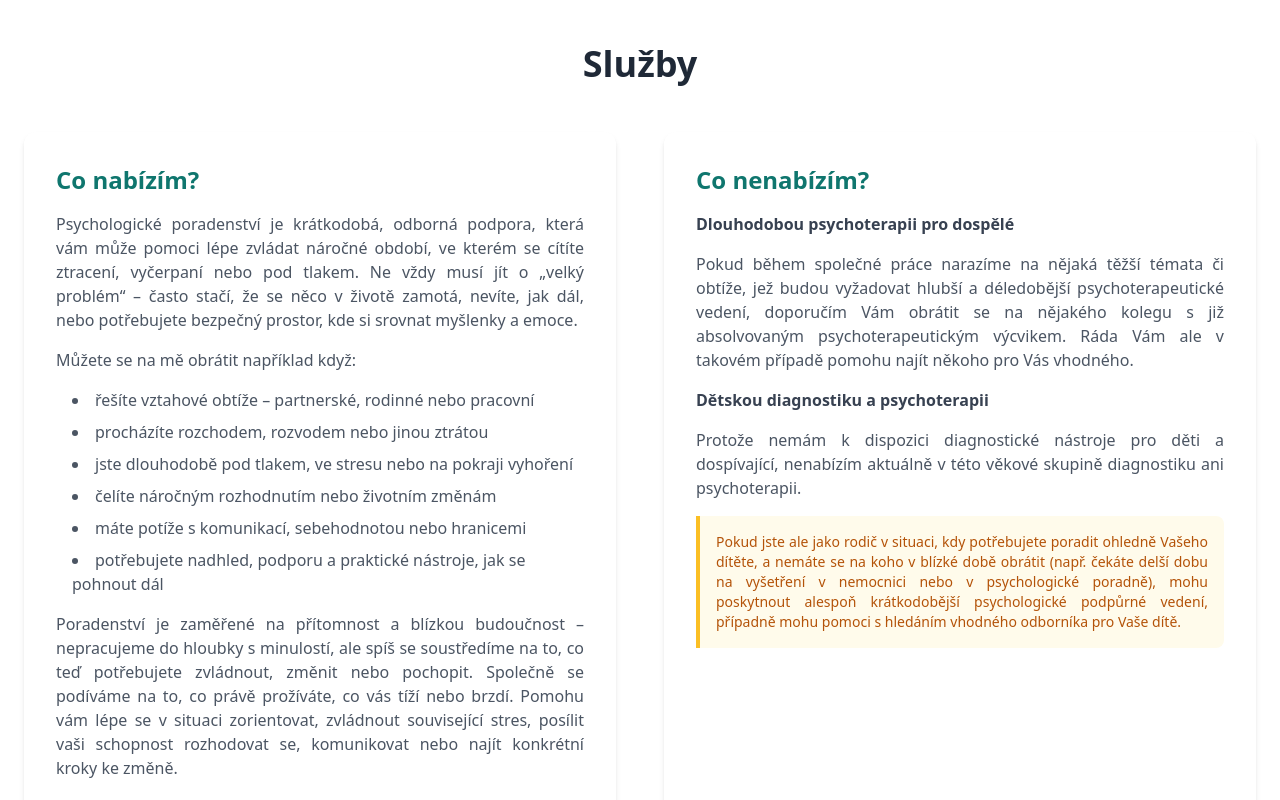
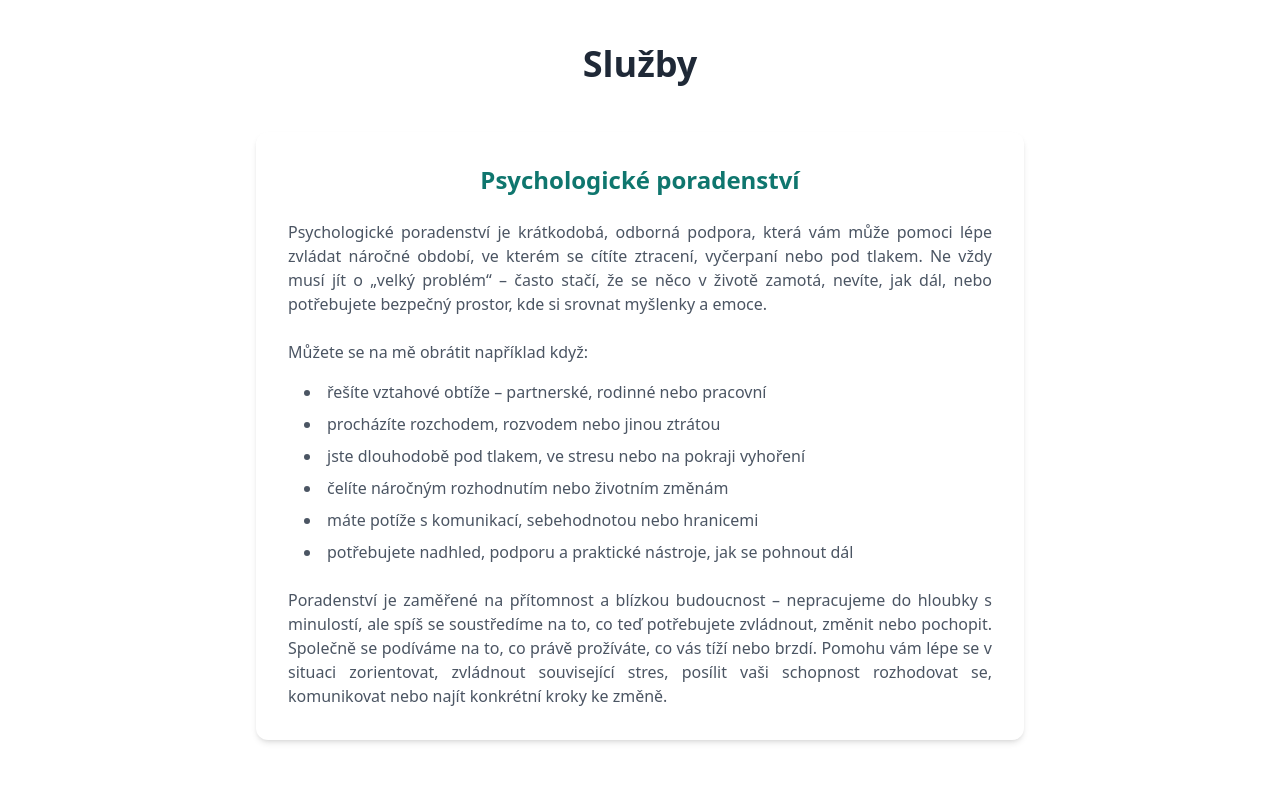
Before and after one commit to psychologiebezecna/website, a React (Vite) app: page / in a window 1280 px wide. Shown: the part 600-1400 px from the top of the page. Built offline with nearby package versions, Linux system fonts and the light colour scheme.

Commit message:
Update App.jsx

```diff
--- a/src/App.jsx
+++ b/src/App.jsx
@@ -8,15 +8,6 @@ const SectionTitle = ({ children }) => (
   <h2 className="text-3xl md:text-4xl font-bold text-center text-gray-800 mb-12">
     {children}
   </h2>
-);
-
-const ServiceCard = ({ title, children }) => (
-  <div className="bg-white p-8 rounded-xl shadow-md hover:shadow-lg transition-shadow duration-300 h-full">
-    <h3 className="text-2xl font-semibold text-teal-700 mb-4">{title}</h3>
-    <div className="text-gray-600 space-y-4">
-      {children}
-    </div>
-  </div>
 );
 
 const ContactItem = ({ icon: Icon, title, children }) => (
@@ -86,13 +77,13 @@ export default function PsychologistWebsite() {
         <section id="sluzby" className="py-20 md:py-28 bg-white">
           <div className="container mx-auto px-6">
             <SectionTitle>Služby</SectionTitle>
-            <div className="grid md:grid-cols-2 gap-12">
-
-              <ServiceCard title="Co nabízím?">
+            <div className="max-w-3xl mx-auto bg-white p-8 rounded-xl shadow-md">
+              <h3 className="text-2xl font-semibold text-teal-700 mb-6 text-center">Psychologické poradenství</h3>
+              <div className="space-y-4 text-gray-600">
                 <p className="text-justify">
                   Psychologické poradenství je krátkodobá, odborná podpora, která vám může pomoci lépe zvládat náročné období, ve kterém se cítíte ztracení, vyčerpaní nebo pod tlakem. Ne vždy musí jít o „velký problém“ – často stačí, že se něco v životě zamotá, nevíte, jak dál, nebo potřebujete bezpečný prostor, kde si srovnat myšlenky a emoce.
                 </p>
-                <p>Můžete se na mě obrátit například když:</p>
+                <p className="pt-2">Můžete se na mě obrátit například když:</p>
                 <ul className="list-disc list-inside space-y-2 text-gray-600 pl-4">
                   <li>řešíte vztahové obtíže – partnerské, rodinné nebo pracovní</li>
                   <li>procházíte rozchodem, rozvodem nebo jinou ztrátou</li>
@@ -101,26 +92,10 @@ export default function PsychologistWebsite() {
                   <li>máte potíže s komunikací, sebehodnotou nebo hranicemi</li>
                   <li>potřebujete nadhled, podporu a praktické nástroje, jak se pohnout dál</li>
                 </ul>
-                <p className="text-justify">
-                  Poradenství je zaměřené na přítomnost a blízkou budoučnost – nepracujeme do hloubky s minulostí, ale spíš se soustředíme na to, co teď potřebujete zvládnout, změnit nebo pochopit. Společně se podíváme na to, co právě prožíváte, co vás tíží nebo brzdí. Pomohu vám lépe se v situaci zorientovat, zvládnout související stres, posílit vaši schopnost rozhodovat se, komunikovat nebo najít konkrétní kroky ke změně.
-                </p>
-              </ServiceCard>
-
-              <ServiceCard title="Co nenabízím?">
-                <h4 className="font-semibold text-gray-700">Dlouhodobou psychoterapii pro dospělé</h4>
-                <p className="text-justify">
-                  Pokud během společné práce narazíme na nějaká těžší témata či obtíže, jež budou vyžadovat hlubší a déledobější psychoterapeutické vedení, doporučím Vám obrátit se na nějakého kolegu s již absolvovaným psychoterapeutickým výcvikem. Ráda Vám ale v takovém případě pomohu najít někoho pro Vás vhodného.
-                </p>
-                <h4 className="font-semibold text-gray-700 mt-6">Dětskou diagnostiku a psychoterapii</h4>
-                <p className="text-justify">
-                  Protože nemám k dispozici diagnostické nástroje pro děti a dospívající, nenabízím aktuálně v této věkové skupině diagnostiku ani psychoterapii.
-                </p>
-                <div className="mt-4 p-4 bg-amber-50 border-l-4 border-amber-400 rounded-r-lg">
-                  <p className="text-amber-700 text-sm text-justify">
-                    Pokud jste ale jako rodič v situaci, kdy potřebujete poradit ohledně Vašeho dítěte, a nemáte se na koho v blízké době obrátit (např. čekáte delší dobu na vyšetření v nemocnici nebo v psychologické poradně), mohu poskytnout alespoň krátkodobější psychologické podpůrné vedení, případně mohu pomoci s hledáním vhodného odborníka pro Vaše dítě.
+                <p className="text-justify pt-2">
+                  Poradenství je zaměřené na přítomnost a blízkou budoucnost – nepracujeme do hloubky s minulostí, ale spíš se soustředíme na to, co teď potřebujete zvládnout, změnit nebo pochopit. Společně se podíváme na to, co právě prožíváte, co vás tíží nebo brzdí. Pomohu vám lépe se v situaci zorientovat, zvládnout související stres, posílit vaši schopnost rozhodovat se, komunikovat nebo najít konkrétní kroky ke změně.
                 </p>
               </div>
-              </ServiceCard>
             </div>
           </div>
         </section>
@@ -144,7 +119,7 @@ export default function PsychologistWebsite() {
                 <div className="mt-6 text-gray-600 space-y-4 text-justify">
                    <p>Vysokoškolské studium jednooborové psychologie jsem absolvovala na Pedagogické fakultě Univerzity Karlovy v Praze v roce 2018. Ještě během studia jsem 3 roky pracovala v neziskové organizaci Proxima Sociale, kde jsem v terapeutické dvojici lektorovala podpůrné skupiny pro dospívající (12–18 let), kteří měli zkušenost s příbuzenskou pěstounskou péčí anebo s <span className="relative group font-normal">OSPOD<sup className="text-teal-600 font-bold cursor-help text-xs ml-0.5">?</sup><span className="absolute bottom-full left-1/2 -translate-x-1/2 mb-2 w-max px-2 py-1 bg-gray-700 text-white text-xs rounded-md opacity-0 group-hover:opacity-100 transition-opacity duration-300 pointer-events-none z-10">Orgán sociálně-právní ochrany dětí</span></span>.</p>
                    <p>Po ukončení studia jsem 6 let působila jako psycholog v ambulantní části Speciálně pedagogického centra Jedličkova ústavu, kde jsem pracovala s dětmi a dospívajícími s tělesným postižením či jiným dlouhodobým onemocněním. Mojí náplní práce byla tehdy především diagnostika kognitivních funkcí, nastavování podpůrných opatření ve vzdělávání ve spolupráci se školami, a v neposlední řadě také práce s rodinou. Od ledna roku 2024 pracuji jako psycholog ve zdravotnictví na Klinice rehabilitačního lékařství Všeobecné fakultní nemocnice v Praze, kde se věnuji především dospělým lidem se získaným poškozením mozku (CMP, úrazy, pooperační stavy). Kromě neuropsychologické diagnostiky se zde věnuji také nápravě a rehabilitaci kognitivních funkcí, a poskytuji psychologickou podporu jak našim klientům, tak i jejich blízkým.</p>
-                   <p>Ve své práci vnímám jako velmi důležitou sféru osobní psychohygieny a sebepéče, velkým tématem je v dnešní době stále častěji umění vyvážení pracovní zátěže a odpočinku, což vnímám jako velmi důležité pilíře pro spokojený život nejen u klientů, kteří jsou v procesu rehabilitace a potýkají se nečekaně s nějakými zdravotními komplikacemi. Až sekundárně se v případě potřeby zabývám konkrétními obtížemi, jako jsou úzkostná nebo depresivní symptomatika, poruchy spánku, poruchy kognitivních funkcí, snížené sebehodnocení, obtíže v mezilidské komunikaci, vztahové či rodinné problémy, syndrom vyhoření a další.</p>
+                   <p>Ve své práci vnímám jako velmi důležitou sféru osobní psychohygieny a sebepéče, velkým tématem je v dnešní době stále častěji umění vyvážení pracovní zátěže a odpočinku, což vnímám jako velmi důležité pilíře pro spokojený život nejen u klientů, kteří jsou v procesu rehabilitace a potýkají se nečekaně s nějakými zdravotními komplikacemi. Dále se v případě potřeby zabývám konkrétními obtížemi, jako jsou úzkostná nebo depresivní symptomatika, poruchy spánku, poruchy kognitivních funkcí, snížené sebehodnocení, obtíže v mezilidské komunikaci, vztahové či rodinné problémy, syndrom vyhoření a další.</p>
                    <p>Od března roku 2024 jsem zařazena v programu specializačního vzdělávání v oboru Klinická psychologie.</p>
                    <p>V lednu roku 2026 nastupuji do akreditovaného psychoterapeutického výcviku v Kognitivně behaviorální terapii.</p>
                 </div>
```
Lines whose indentation alone changed are shown as unchanged.
